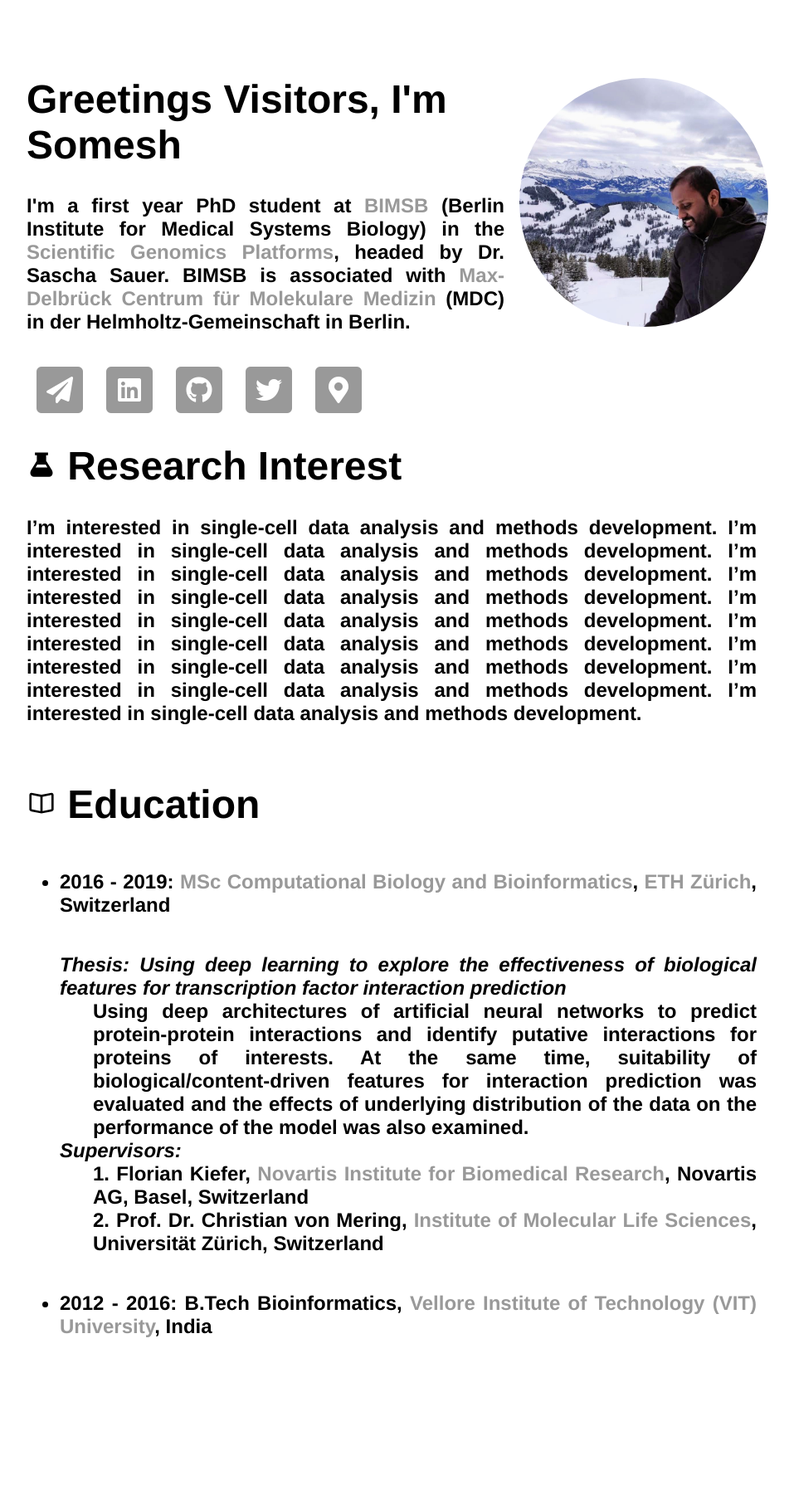
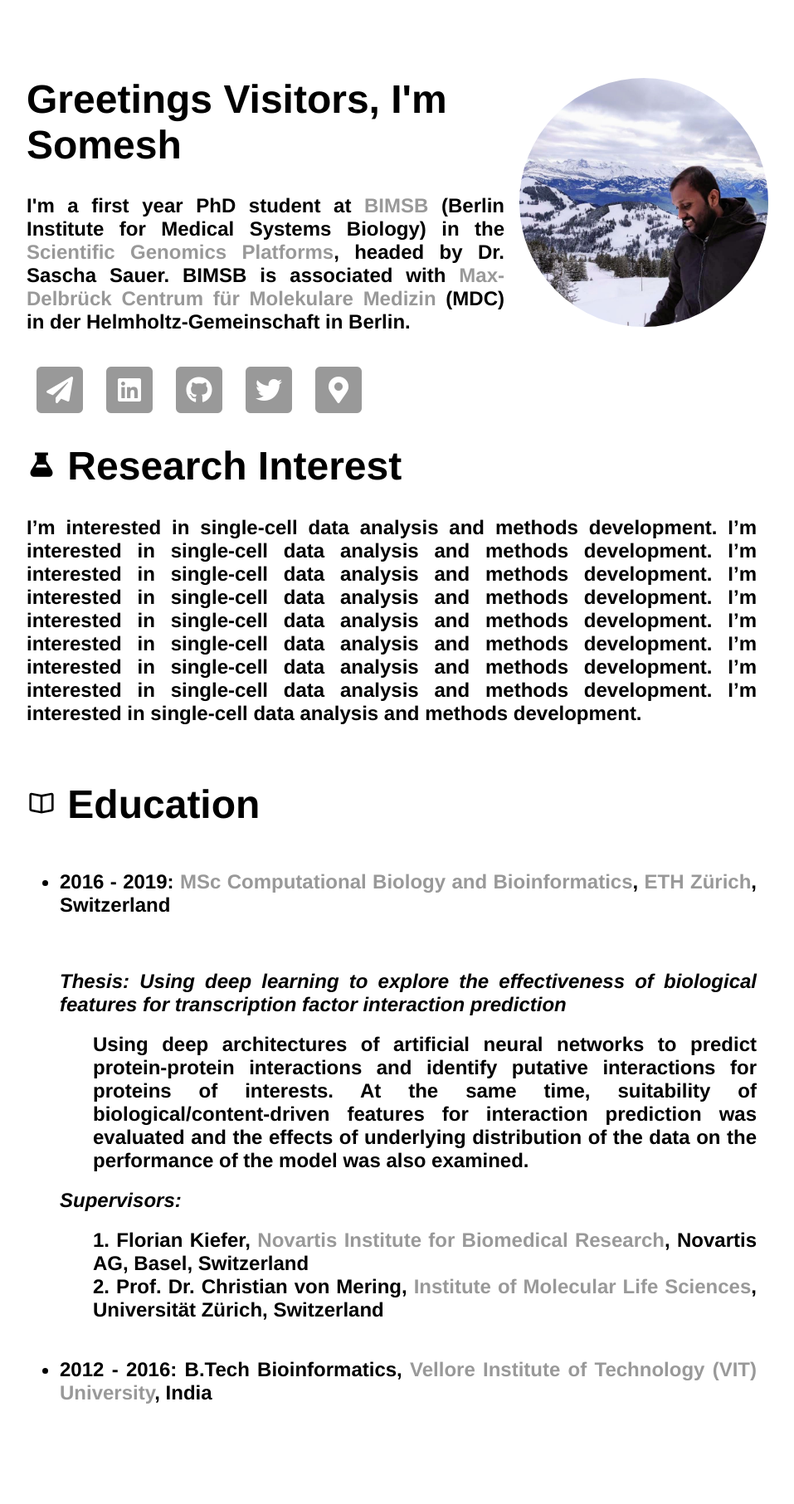
Before and after one commit to saisomesh2594/saisomesh2594.github.io, a Jekyll site: the page built from index.html, in a window 1280 px wide. Shown: the whole page at 83% size, without its empty margins (160-1117 px from the left). Built offline with Jekyll 4.4.1, drawn with Linux system fonts in a browser that asks for light colours; before the commit the page ends 1733 px from its top, so only the background shows below that.

Commit message:
Update main.css

```diff
--- a/css/main.css
+++ b/css/main.css
@@ -20,7 +20,7 @@ ul li{
 	padding: 20px 0px;
 }
 
-dl dt dd{
+dl dt{
 	padding: 20px 0px;
 }
 
```
